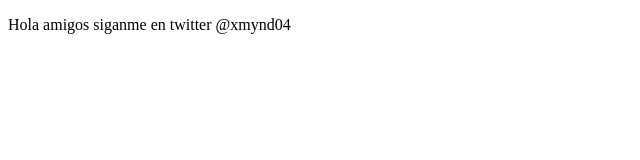
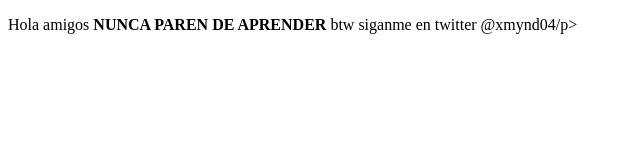
Before and after one commit to xMynd/proyectoDemoCursoPrework, a plain HTML site: page index.html in a window 1280 px wide. Shown: the whole page, without its empty margins (0-640 px from the left). Drawn offline with Linux system fonts and the light colour scheme.

Commit message:
nunca pares de aprender

```diff
--- a/index.html
+++ b/index.html
@@ -7,6 +7,6 @@
     <title>Hola</title>
 </head>
 <body>
-    <p>Hola amigos siganme en twitter @xmynd04</p>
+    <p>Hola amigos <strong>NUNCA PAREN DE APRENDER</strong> btw siganme en twitter @xmynd04/p>
 </body>
 </html>
```
